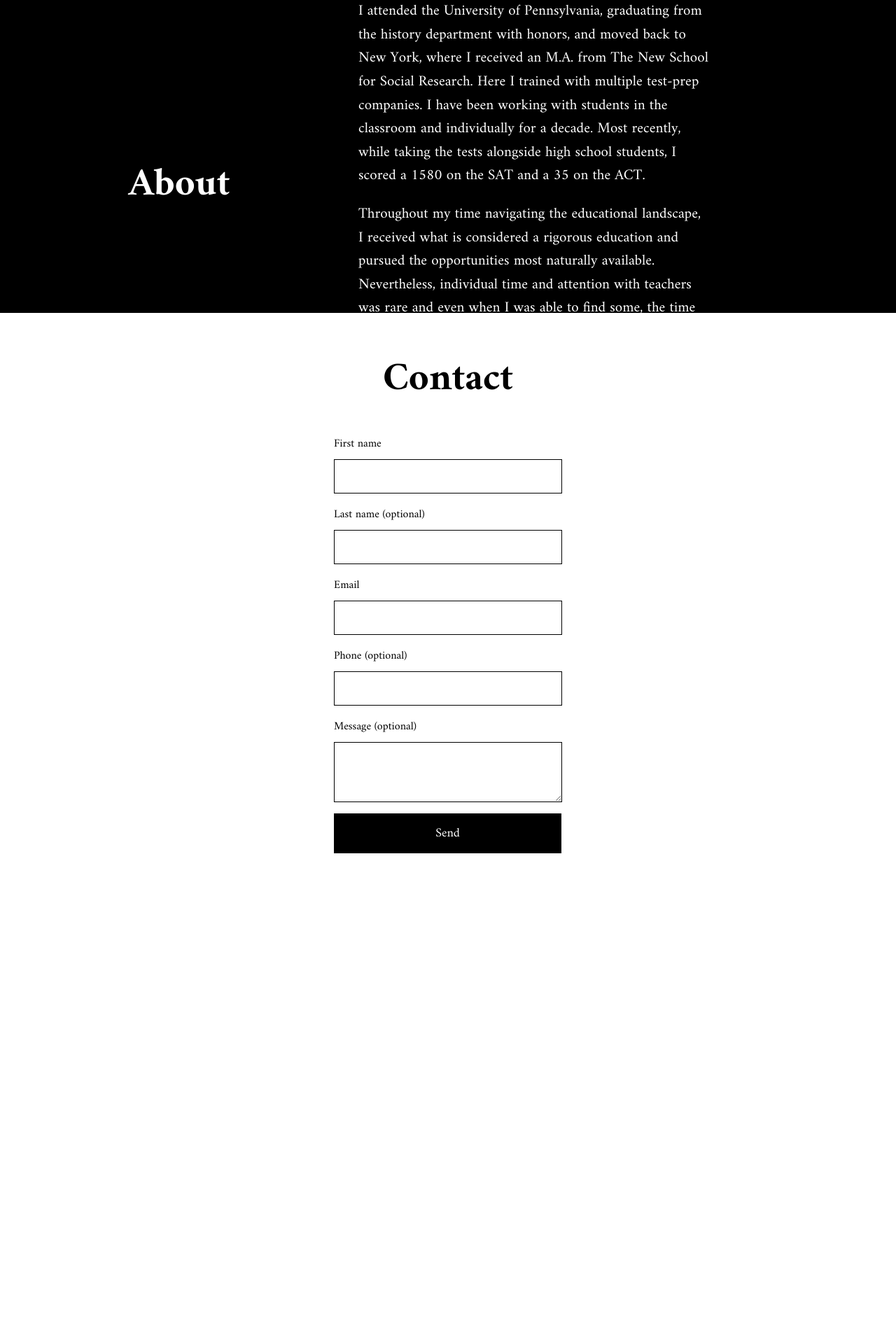
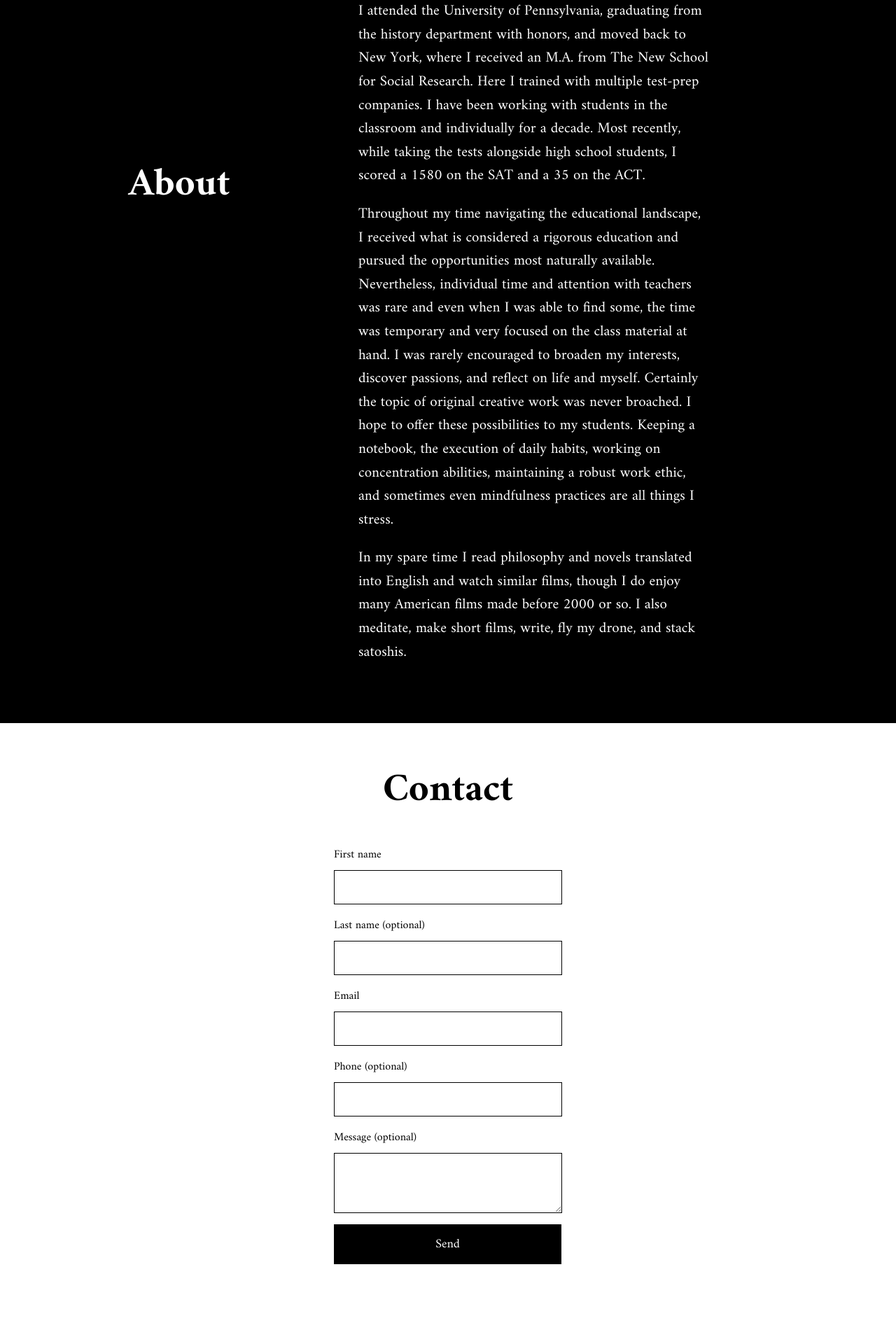
Before and after one commit to aaronzomback/zevprep, a Jekyll site: the page built from index.html, in a window 1280 px wide. Shown: the part 2710-4630 px from the top of the page at 70% size. Built offline with Jekyll 4.4.1, drawn with Linux system fonts in a browser that asks for light colours; nearby versions of some CDN libraries; before the commit the page ends 4043 px from its top, so only the background shows below that.

Commit message:
auto height about

```diff
--- a/_sass/_index.scss
+++ b/_sass/_index.scss
@@ -67,8 +67,8 @@ section.index-post-hero {
 section.index-about {
   padding-top: 48px;
   padding-bottom: 64px;
-  height: 824px;
-  width: 100%;
+  height: auto;
+  width: auto;
   margin-left: auto;
   margin-right: auto;
   display: flex;
```
